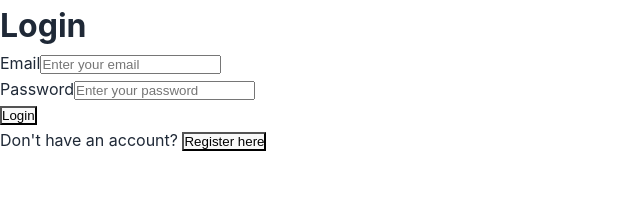
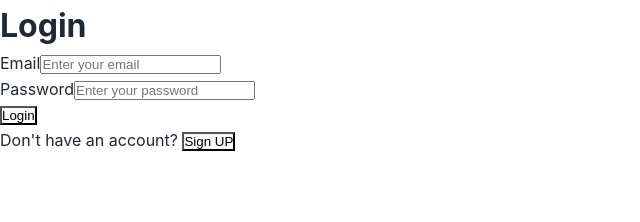
Before and after one commit to malikfarrukh7/college_management_system, a React (Vite) app: page /login in a window 1280 px wide. Shown: the top 222 px of the page, without its empty margins (0-640 px from the left). Built offline with nearby package versions, Linux system fonts and the light colour scheme; no server answers.

Commit message:
update UI

```diff
--- a/src/pages/Login/Login.jsx
+++ b/src/pages/Login/Login.jsx
@@ -37,7 +37,7 @@ export default function Login() {
           <button type="submit" className="login-btn">Login</button>
         </form>
         <p className="signup-link">
-          Don't have an account? <button onClick={() => navigate('/register')} className="link-btn">Register here</button>
+          Don't have an account? <button onClick={() => navigate('/register')} className="link-btn">Sign UP</button>
         </p>
       </div>
     </div>
--- a/src/pages/Register/Register.jsx
+++ b/src/pages/Register/Register.jsx
@@ -58,7 +58,7 @@ export default function Register() {
           className="register-btn"
           onClick={handleSignup}
           disabled={loading}
-          > {loading ? "Please wait..." : "Register"} </button>
+          > {loading ? "Please wait..." : "Sign Up"} </button>
         </form>
         <p className="login-link">
           Already have an account? <button onClick={() => navigate('/login')} className="link-btn">Login here</button>
```
